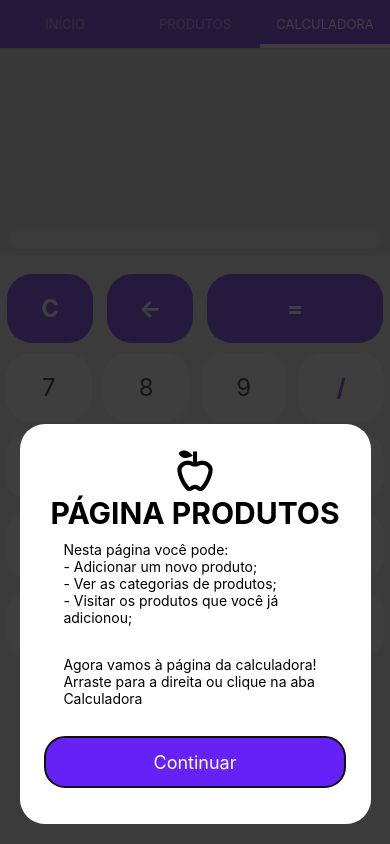
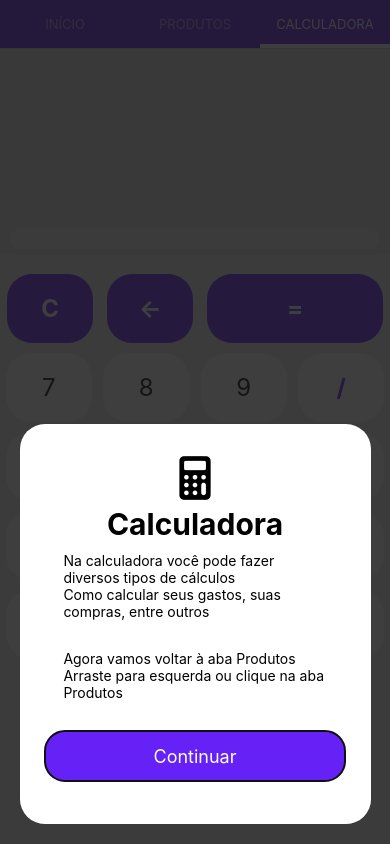
Before and after one commit to IIIgorMoura/appMercado, a React Native app: screen /calculadora in a window 390 px wide. Built offline with nearby package versions, Linux system fonts and the light colour scheme.

Commit message:
tutoriais completos

```diff
--- a/components/modalsTutorial/calculadoraTutorial.tsx
+++ b/components/modalsTutorial/calculadoraTutorial.tsx
@@ -3,16 +3,23 @@ import { View, Text, TouchableOpacity } from 'react-native';
 import ESTILOS from "../../styles/ESTILOS";
 import estiloModal from "../../styles/estiloModal";
 import Ionicons from '@expo/vector-icons/Ionicons';
+import AsyncStorage from '@react-native-async-storage/async-storage';
 
-export function CalculadoraTutorial() {
+export function CalculadoraTutorial({ fecharModalTutorialCalculadora }) {
+
+    const continuar = async () => {
+        await AsyncStorage.setItem('deveExibirFimTutorial', 'true');
+        fecharModalTutorialCalculadora();
+    };
+
     return (
         <View style={estiloModal.containerModalTutorial}>
             <View style={estiloModal.contentReduzidoTutorial}>
-                <Ionicons name="calculator" size={24} color="black" />
+                <Ionicons name="calculator" size={50} color="black" />
                 <Text style={estiloModal.tituloModal}>Calculadora</Text>
 
                 <View style={estiloModal.txtModalReduzidoTutorial}>
-                    <Text >Na calculadora você pode fazer diversos tipos de cálculos</Text>
+                    <Text>Na calculadora você pode fazer diversos tipos de cálculos</Text>
                     <Text>Como calcular seus gastos, suas compras, entre outros</Text>
                 </View>
 
@@ -22,7 +29,7 @@ export function CalculadoraTutorial() {
                 </View>
 
                 <View style={estiloModal.baseBtnsModalReduzido}>
-                    <TouchableOpacity style={estiloModal.btnDestaqueModalReduzido}>
+                    <TouchableOpacity style={estiloModal.btnDestaqueModalReduzido} onPress={continuar}>
                         <Text style={ESTILOS.txtBtnDestaque}>Continuar</Text>
                     </TouchableOpacity>
                 </View>
--- a/components/modalsTutorial/fimTutorial.tsx
+++ b/components/modalsTutorial/fimTutorial.tsx
@@ -4,7 +4,7 @@ import ESTILOS from "../../styles/ESTILOS";
 import estiloModal from "../../styles/estiloModal";
 import FontAwesome6 from '@expo/vector-icons/FontAwesome6';
 
-export function FimTutorial() {
+export function FimTutorial({ fecharModalFimTutorial }) {
     return (
         <View style={estiloModal.containerModalTutorial}>
             <View style={estiloModal.contentReduzidoTutorialBemVindo}>
@@ -12,12 +12,12 @@ export function FimTutorial() {
                 <Text style={estiloModal.tituloModal}>SUA VEZ!</Text>
 
                 <View style={estiloModal.txtModalReduzido}>
-                    <Text >Comece adicionando produtos</Text>
-                    <Text>Assim você pode usa-los em listas futuras!</Text>
+                    <Text>Comece adicionando produtos</Text>
+                    <Text>Assim você pode usá-los em listas futuras!</Text>
                 </View>
 
                 <View style={estiloModal.baseBtnsModalReduzido}>
-                    <TouchableOpacity style={estiloModal.btnDestaqueModalReduzido}>
+                    <TouchableOpacity style={estiloModal.btnDestaqueModalReduzido} onPress={fecharModalFimTutorial}>
                         <Text style={ESTILOS.txtBtnDestaque}>Concluir</Text>
                     </TouchableOpacity>
                 </View>
--- a/pages/calculadora.tsx
+++ b/pages/calculadora.tsx
@@ -1,11 +1,38 @@
-import React, { useState } from 'react';
+import React, { useState, useCallback } from 'react';
 import { StatusBar } from 'expo-status-bar';
-import { StyleSheet, Text, TouchableOpacity, View } from 'react-native';
+import { useFocusEffect } from '@react-navigation/native';
+import { Modal, StyleSheet, Text, TouchableOpacity, View } from 'react-native';
 import ESTILOS from '../styles/ESTILOS';
+import AsyncStorage from '@react-native-async-storage/async-storage';
+import { CalculadoraTutorial } from '../components/modalsTutorial/calculadoraTutorial';
 
 export function Calculadora() {
     const [exibicao, setExibicao] = useState('');
     const [resultado, setResultado] = useState('');
+    const [modalCalculadoraTutorial, setModalCalculadoraTutorial] = useState(false)
+
+    const verificarModalTutorialCalculadora = async () => {
+        try {
+            const valor = await AsyncStorage.getItem('modalTutorialCalculadoraExibido');
+            if (valor === null) {
+                // Modal não foi exibido, então exibe e marca como exibido
+                setModalCalculadoraTutorial(true);
+                await AsyncStorage.setItem('modalTutorialCalculadoraExibido', 'true');
+            }
+        } catch (error) {
+            console.error('Erro ao verificar se o modal já foi exibido: ', error);
+        }
+    };
+
+    useFocusEffect(
+        useCallback(() => {
+            verificarModalTutorialCalculadora(); // Verifica se o modal de tutorial já foi exibido ao ganhar o foco
+        }, [])
+    );
+
+    const fecharModalTutorialCalculadora = () => {
+        setModalCalculadoraTutorial(false);
+    }
 
     const handlePressionar = (value: string) => {
         if (value === '=') {
@@ -100,6 +127,14 @@ export function Calculadora() {
                     </TouchableOpacity>
                 ))}
             </View>
+
+            <Modal
+                animationType="fade"
+                transparent={true}
+                visible={modalCalculadoraTutorial}
+                style={ESTILOS.modal}>
+                <CalculadoraTutorial fecharModalTutorialCalculadora={fecharModalTutorialCalculadora} />
+            </Modal>
         </View>
     );
 }
--- a/pages/index.tsx
+++ b/pages/index.tsx
@@ -96,6 +96,15 @@ export function Home() {
     "HortiFruti": require('../assets/icons/listaHortifruti.png'),
   };
 
+  const limparAsyncStorage = async () => {
+    try {
+      await AsyncStorage.clear();
+      console.log('AsyncStorage limpo com sucesso!');
+    } catch (error) {
+      console.error('Erro ao limpar AsyncStorage: ', error);
+    }
+  };
+
   return (
     <View style={ESTILOS.container}>
       <Text style={ESTILOS.titulo}>SUAS LISTAS</Text>
@@ -126,7 +135,7 @@ export function Home() {
         keyExtractor={(item) => item.id.toString()}
       />
 
-      <TouchableOpacity onPress={abrirModalTutorial}>
+      <TouchableOpacity onPress={limparAsyncStorage}>
         <Text>Resetar AsyncStorage</Text>
       </TouchableOpacity>
       <Modal
--- a/pages/produtos.tsx
+++ b/pages/produtos.tsx
@@ -1,18 +1,20 @@
 import { StatusBar } from 'expo-status-bar';
-import { useNavigation } from '@react-navigation/native';
+import { useNavigation, useFocusEffect } from '@react-navigation/native';
 import { StyleSheet, Text, TouchableOpacity, View, Image, Modal, ScrollView } from 'react-native';
-import { useState, useEffect } from "react";
+import { useState, useCallback } from 'react';
 import ESTILOS from '../styles/ESTILOS';
 import { NovoProduto } from '../components/NovoProduto';
 import { Ionicons } from '@expo/vector-icons';
 import AsyncStorage from '@react-native-async-storage/async-storage';
 
 import { ProdutosTutorial } from '../components/modalsTutorial/produtosTutorial';
+import { FimTutorial } from '../components/modalsTutorial/fimTutorial';
 
 export function Produtos() {
   const navigation = useNavigation();
   const [ativoModalNovoProduto, setModalNovoProduto] = useState(false);
   const [ativoModalProdutoTutorial, setModalProdutoTutorial] = useState(false);
+  const [ativoModalFimTutorial, setModalFimTutorial] = useState(false);
 
   const abrirModalNovoProduto = () => {
     setModalNovoProduto(true);
@@ -26,26 +28,37 @@ export function Produtos() {
     try {
       const valor = await AsyncStorage.getItem('modalTutorialProdutosExibido');
       if (valor === null) {
-        // Modal não foi exibido, então exibe e marca como exibido
         setModalProdutoTutorial(true);
         await AsyncStorage.setItem('modalTutorialProdutosExibido', 'true');
+      }
+
+      const deveExibirFimTutorial = await AsyncStorage.getItem('deveExibirFimTutorial');
+      if (deveExibirFimTutorial === 'true') {
+        setModalFimTutorial(true);
+        await AsyncStorage.removeItem('deveExibirFimTutorial');
       }
     } catch (error) {
       console.error('Erro ao verificar se o modal já foi exibido: ', error);
     }
   };
 
-  useEffect(() => {
-    verificarModalTutorialProduto(); // Verifica se o modal de tutorial já foi exibido
-  }, []);
+  useFocusEffect(
+    useCallback(() => {
+      verificarModalTutorialProduto();
+    }, [])
+  );
 
   const fecharModalProdutoTutorial = () => {
     setModalProdutoTutorial(false);
   };
 
+  const fecharModalFimTutorial = () => {
+    setModalFimTutorial(false);
+  };
+
   return (
     <View style={ESTILOS.container}>
-     <Text style={ESTILOS.titulo}>CATEGORIA DE PRODUTOS</Text>
+      <Text style={ESTILOS.titulo}>CATEGORIA DE PRODUTOS</Text>
 
       <TouchableOpacity style={ESTILOS.btnDestaque} onPress={abrirModalNovoProduto}>
         <Text style={ESTILOS.txtBtnDestaque}>Adicionar Novo Produto</Text>
@@ -104,6 +117,15 @@ export function Produtos() {
         <ProdutosTutorial fecharModalProdutoTutorial={fecharModalProdutoTutorial} />
       </Modal>
 
+      <Modal
+        animationType="fade"
+        transparent={true}
+        visible={ativoModalFimTutorial}
+        onRequestClose={fecharModalFimTutorial}
+      >
+        <FimTutorial fecharModalFimTutorial={fecharModalFimTutorial} />
+      </Modal>
+
       <StatusBar style="light" />
     </View>
   );
@@ -115,10 +137,8 @@ const styleProdutos = StyleSheet.create({
     height: 300,
     backgroundColor: '#fff',
     alignItems: 'center',
-
     borderRadius: 25,
     marginVertical: 10,
-
   },
   imgProdutos: {
     width: '100%',
@@ -133,4 +153,5 @@ const styleProdutos = StyleSheet.create({
     fontWeight: '600',
   }
 });
+
 export default Produtos;
```
